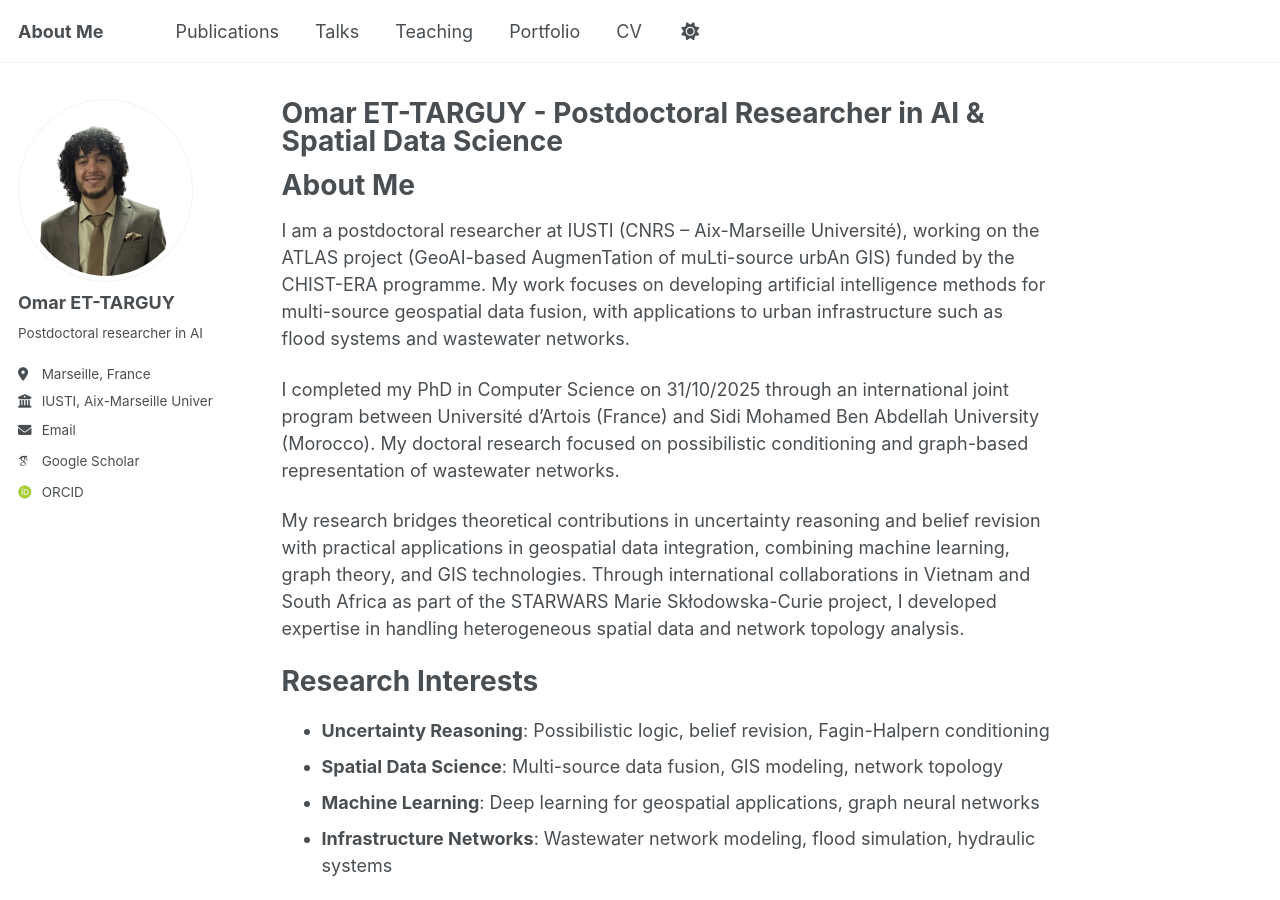
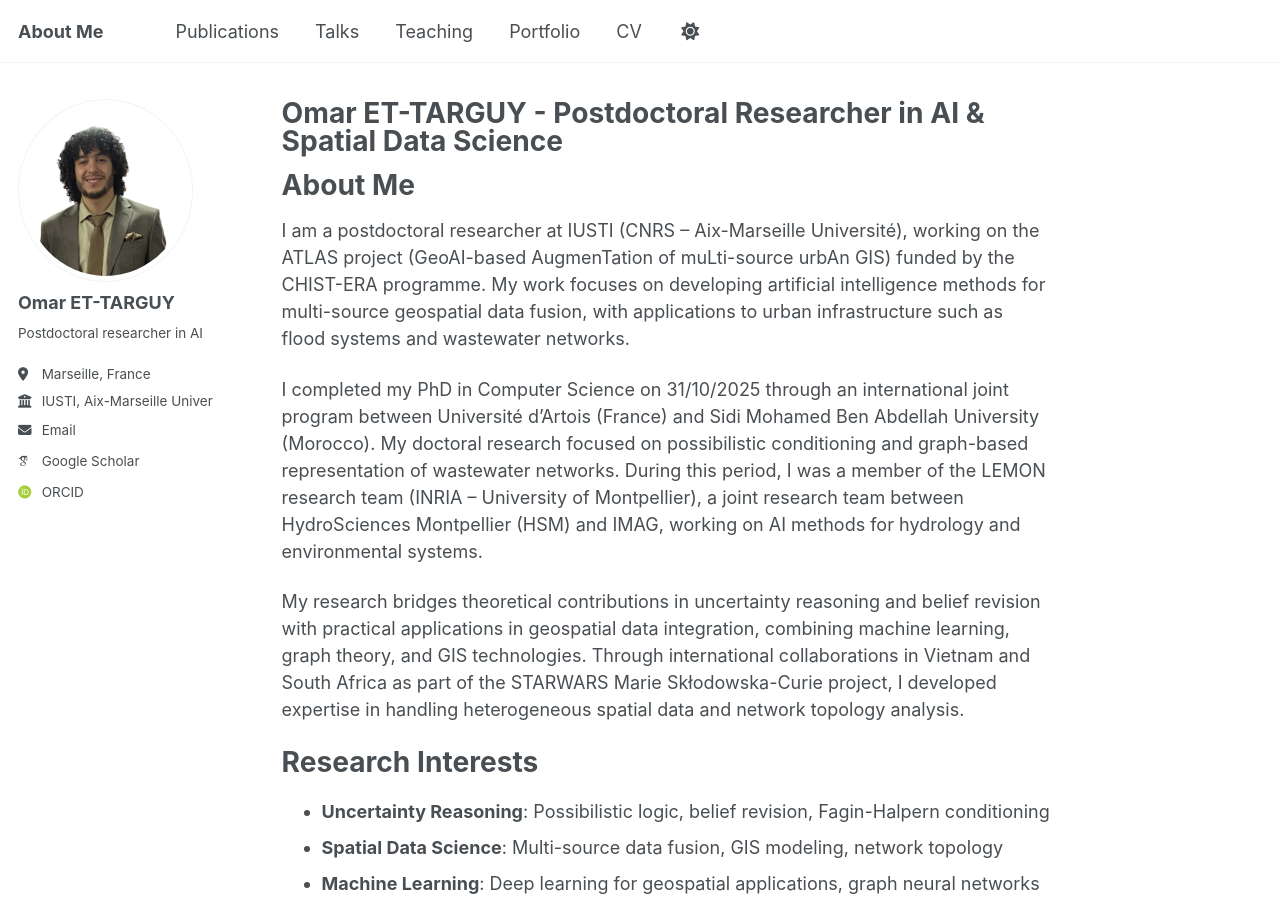
Before and after one commit to ET-TARGUY/et-targuy.github.io, a Jekyll site: the page built from _pages/about.md, in a window 1280 px wide and 900 px high. Built offline with Jekyll 4.4.1, drawn with Linux system fonts in a browser that asks for light colours; some web fonts are replaced; a script bundle is joined from its source files by our own code; library files that are not in the unit come from our copies.

```diff
--- a/_pages/about.md
+++ b/_pages/about.md
@@ -11,7 +11,7 @@ About Me
 ======
 I am a postdoctoral researcher at IUSTI (CNRS – Aix-Marseille Université), working on the ATLAS project (GeoAI-based AugmenTation of muLti-source urbAn GIS) funded by the CHIST-ERA programme. My work focuses on developing artificial intelligence methods for multi-source geospatial data fusion, with applications to urban infrastructure such as flood systems and wastewater networks.
 
-I completed my PhD in Computer Science on 31/10/2025 through an international joint program between Université d'Artois (France) and Sidi Mohamed Ben Abdellah University (Morocco). My doctoral research focused on possibilistic conditioning and graph-based representation of wastewater networks.
+I completed my PhD in Computer Science on 31/10/2025 through an international joint program between Université d'Artois (France) and Sidi Mohamed Ben Abdellah University (Morocco). My doctoral research focused on possibilistic conditioning and graph-based representation of wastewater networks. During this period, I was a member of the LEMON research team (INRIA – University of Montpellier), a joint research team between HydroSciences Montpellier (HSM) and IMAG, working on AI methods for hydrology and environmental systems.
 
 My research bridges theoretical contributions in uncertainty reasoning and belief revision with practical applications in geospatial data integration, combining machine learning, graph theory, and GIS technologies. Through international collaborations in Vietnam and South Africa as part of the STARWARS Marie Skłodowska-Curie project, I developed expertise in handling heterogeneous spatial data and network topology analysis.
 
```
